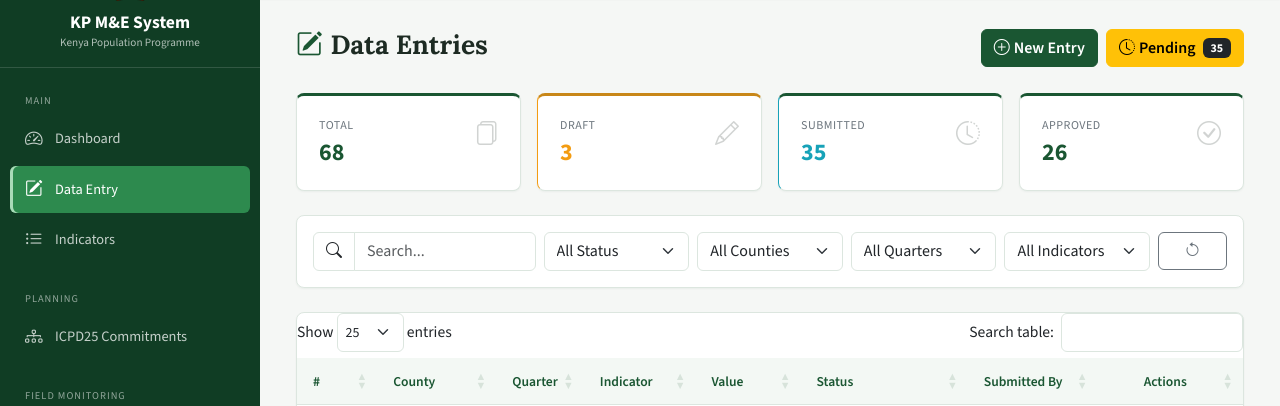
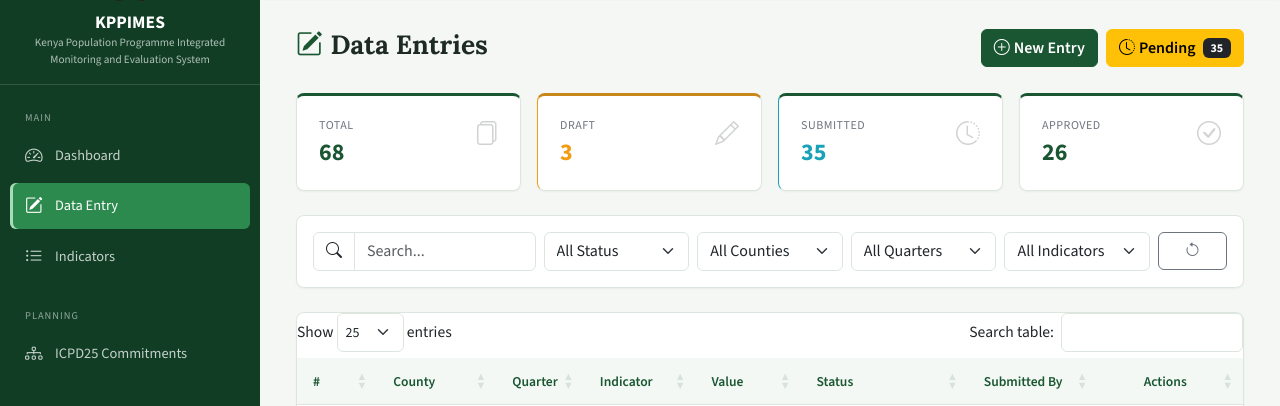
Before and after one commit to DENNIS-NGUGI/kp_me, a Django app: page /data-entry/ in a window 1280 px wide. Shown: the part 69-475 px from the top of the page. Run offline with Django 5.2, Linux system fonts and the light colour scheme; a user stored in the database is signed in; data comes from the database, SQL or seed files in the repository; both versions use the stored data as it was after the commit; some libraries are stand-ins or nearby versions.

Commit message:
changed title

```diff
--- a/templates/base.html
+++ b/templates/base.html
@@ -517,8 +517,8 @@
     <aside class="sidebar" id="sidebar">
         <div class="sidebar-brand">
             <img src="{% static 'images/coat.png' %}" alt="KP Logo" class="img-fluid mb-2" style="max-height: 50px;">
-            <span class="brand-text">KP M&E System</span>
-            <span class="brand-sub">Kenya Population Programme</span>
+            <span class="brand-text">KPPIMES</span>
+            <span class="brand-sub">Kenya Population Programme Integrated Monitoring and Evaluation System</span>
         </div>
 
         <nav class="sidebar-menu">
```
Also changed, not shown: db.sqlite3.
